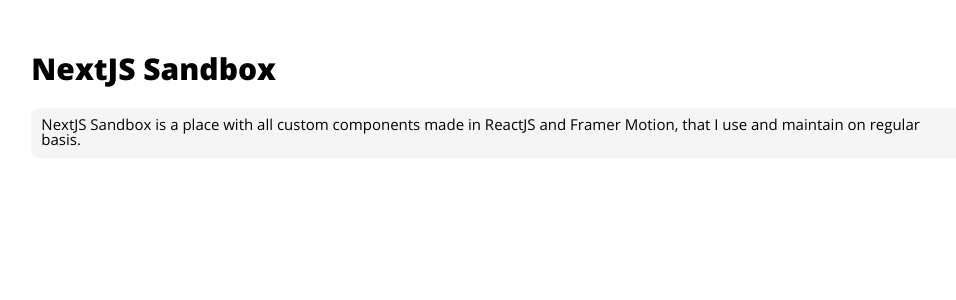
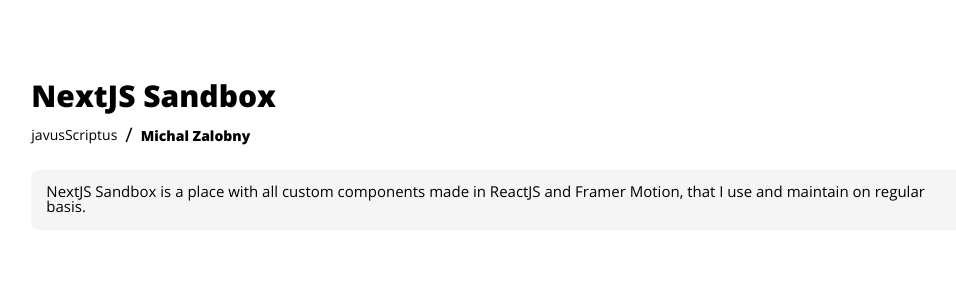
Before and after one commit to michalzalobny/next-sandbox, a Next.js app: page / in a window 1280 px wide. Shown: the top 300 px of the page, without its empty margins (142-1098 px from the left). Built offline with nearby package versions, Linux system fonts and the light colour scheme; no server answers.

Commit message:
Add links support

```diff
--- a/src/containers/IndexPage/IndexPage.styles.ts
+++ b/src/containers/IndexPage/IndexPage.styles.ts
@@ -2,6 +2,7 @@
 
 import { sharedValues } from 'utils/sharedValues';
 import { media } from 'utils/media';
+import { underline } from 'utils/sharedStyled';
 
 export const Wrapper = styled.div`
   margin: 0 auto;
@@ -16,17 +17,43 @@
   font-size: 4.5rem;
   color: ${sharedValues.colors.trueBlack};
   font-weight: 800;
-  margin-bottom: 25px;
 `;
 
 export const Description = styled.p`
   font-size: 15px;
   color: ${sharedValues.colors.trueBlack};
-  padding: 1.5rem;
+  padding: 15px;
   background-color: ${sharedValues.colors.lightGray};
   border-radius: 8px;
 `;
 
 export const Header = styled.header`
-  margin: 8rem 0;
+  margin: 80px 0;
 `;
+
+export const AuthorWrapper = styled.aside`
+  font-size: 14px;
+  display: flex;
+  align-items: center;
+  margin-top: 15px;
+  margin-bottom: 25px;
+`;
+
+export const AuthorLink = styled.a`
+  font-weight: 800;
+  position: relative;
+  ${underline};
+`;
+
+export const GithubLink = styled.a`
+  position: relative;
+  ${underline};
+`;
+
+export const Separator = styled.span`
+  &:before {
+    content: '/';
+    margin: 0 8px;
+    font-size: 20px;
+  }
+`;
--- a/src/containers/IndexPage/IndexPage.tsx
+++ b/src/containers/IndexPage/IndexPage.tsx
@@ -1,6 +1,7 @@
 import React from 'react';
 
 import { Head } from 'seo/Head/Head';
+import { LinkHandler } from 'components/LinkHandler/LinkHandler';
 
 import * as S from './IndexPage.styles';
 
@@ -11,6 +12,15 @@
       <S.Wrapper>
         <S.Header>
           <S.Title>NextJS Sandbox</S.Title>
+          <S.AuthorWrapper>
+            <LinkHandler isExternal elHref="https://github.com/javusScriptus">
+              <S.GithubLink>javusScriptus</S.GithubLink>
+            </LinkHandler>
+            <S.Separator />
+            <LinkHandler isExternal elHref="https://creativeprojects.vercel.app/">
+              <S.AuthorLink>Michal Zalobny</S.AuthorLink>
+            </LinkHandler>
+          </S.AuthorWrapper>
           <S.Description>
             NextJS Sandbox is a place with all custom components made in ReactJS and Framer Motion,
             that I use and maintain on regular basis.
--- /dev/null
+++ b/src/utils/sharedStyled.ts
@@ -0,0 +1,21 @@
+import { css } from 'styled-components';
+
+export const underline = css`
+  &:before {
+    content: '';
+    position: absolute;
+    top: 105%;
+    width: 100%;
+    height: 1px;
+    background-color: currentColor;
+    transform-origin: left;
+    transform: scaleX(0);
+    transition: transform 0.8s cubic-bezier(0.64, 0.02, 0.16, 0.97);
+  }
+
+  &:hover {
+    &:before {
+      transform: scaleX(1);
+    }
+  }
+`;
```
